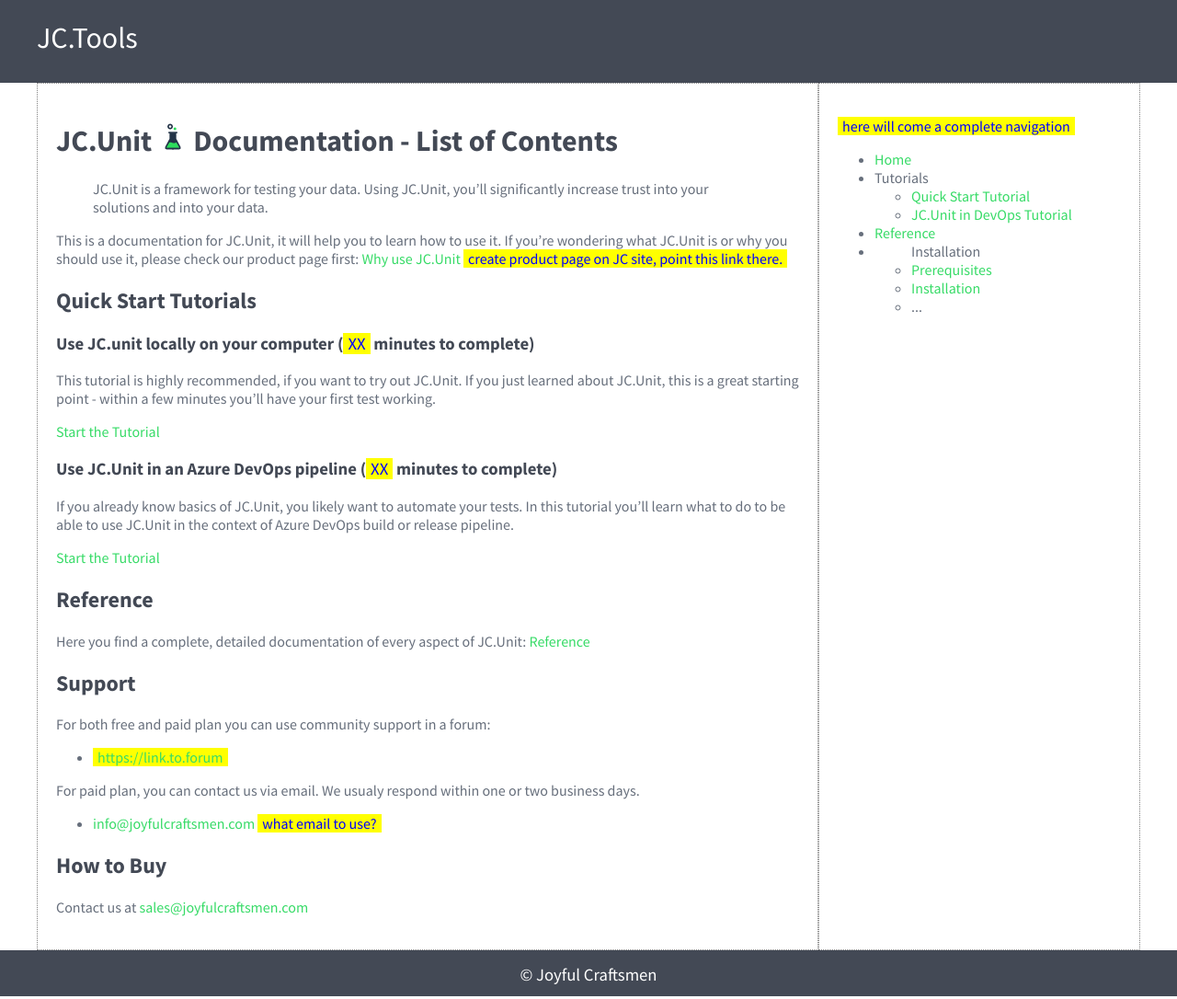
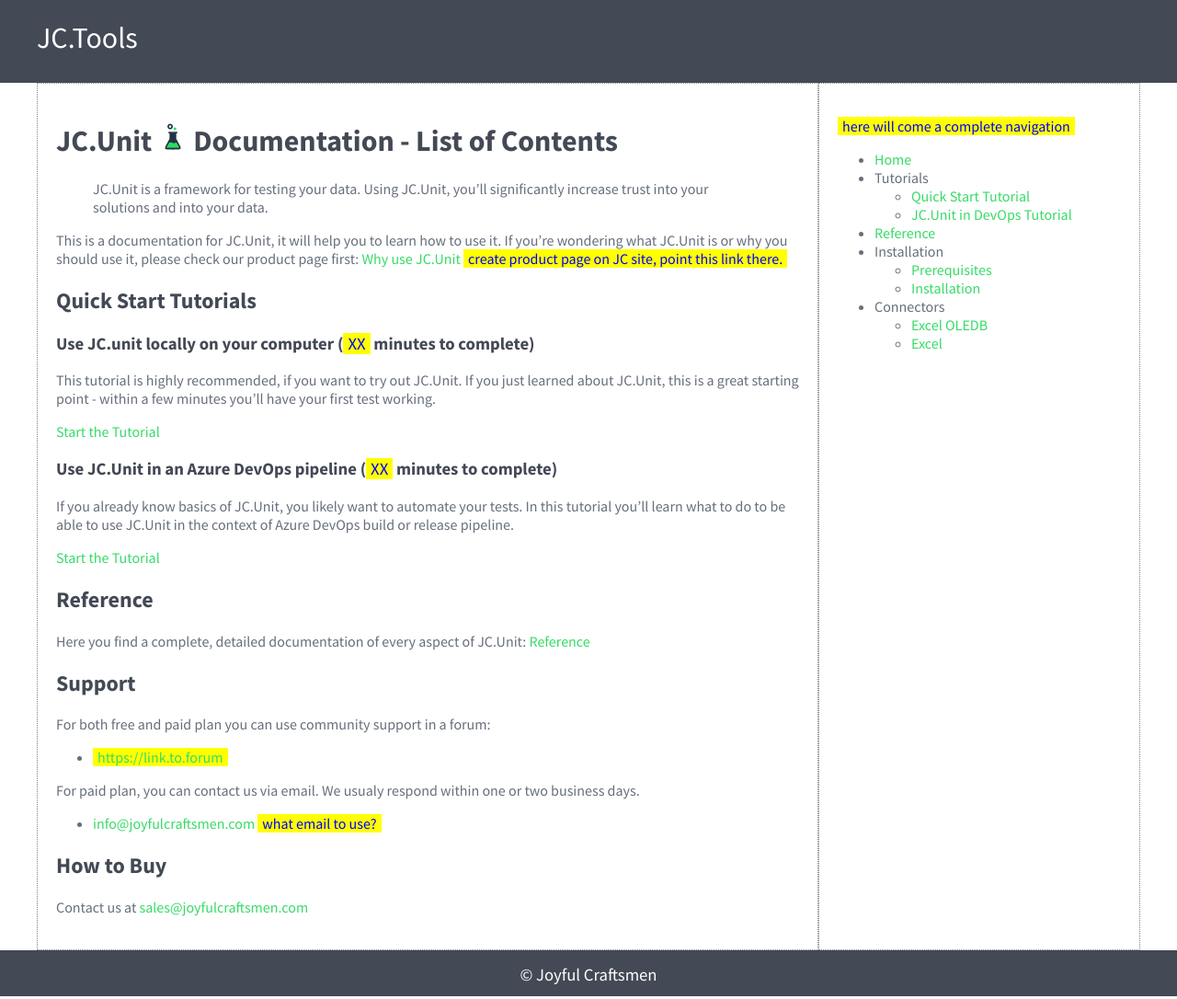
Before and after one commit to joyfulcraftsmen/JC.Tools, a Jekyll site: the page built from index.md, in a window 1280 px wide. Shown: the whole page at 92% size. Built offline with Jekyll 4.4.1, drawn with Linux system fonts in a browser that asks for light colours; our own code applies the rules of GitHub Pages for plain Markdown files.

Commit message:
Menu fixed.

```diff
--- a/_layouts/default.html
+++ b/_layouts/default.html
@@ -31,11 +31,16 @@
                     </ul>
                 </li>
                 <li><a href="/JC.Tools/reference/index">Reference</a></li>
-                <li>
-                    <ul>Installation
+                <li>Installation
+                    <ul>
                         <li><a href="/JC.Tools/reference/installation/prerequisites">Prerequisites</a></li>
                         <li><a href="/JC.Tools/reference/installation/installation">Installation</a></li>
-                        <li>...</li>
+                    </ul>
+                </li>
+                <li>Connectors
+                    <ul>
+                        <li><a href="/JC.Tools/reference/connectors/excel-oledb">Excel OLEDB</a></li>
+                        <li><a href="/JC.Tools/reference/connectors/excel">Excel</a></li>
                     </ul>
                 </li>
             </ul>
```
